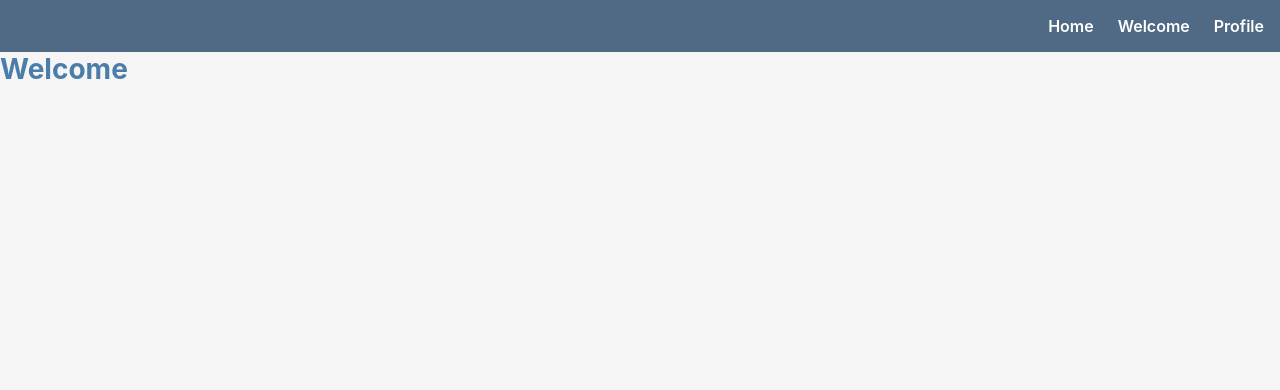
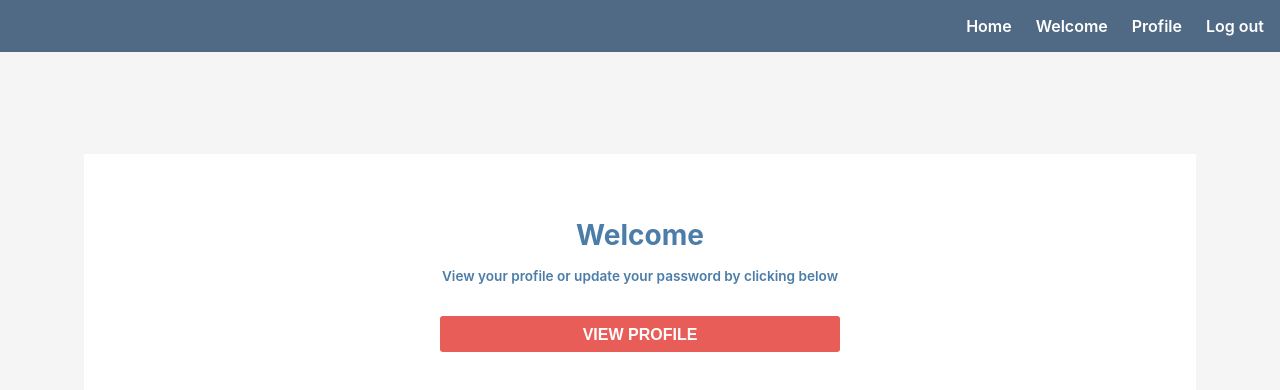
Before and after one commit to kelvinmanley/auth-app, a React (Create React App) app: page /welcome in a window 1280 px wide. Shown: the top 390 px of the page. Built offline with nearby package versions, Linux system fonts and the light colour scheme.

Commit message:
feat: general pages and auth modal switch

```diff
--- a/src/components/AuthModal/index.tsx
+++ b/src/components/AuthModal/index.tsx
@@ -1,33 +1,53 @@
 import { useMemo, useState } from "react";
 import "./style.scss";
 import { IProps, FormInputs } from "./interfaces";
+import { EMAIL_REGEX, PASSWORD_REGEX } from "../../regex-patterns";
+
+/**
+ * @param isLoginType
+ * @returns Log in instead of create account modal
+ */
 
 const AuthModal: React.FC<IProps> = ({ isLoginType = false }) => {
+  /**
+   * isLoginType used for
+   * • toggling off Repeat your password field and validation
+   * • changing the modal text
+   */
+  const modalTitle = isLoginType
+    ? "Log into your account"
+    : "Create an account";
+
+  const buttonText = isLoginType ? "Log in" : "Sign up";
+
   const [inputs, setInputs] = useState<FormInputs>({
     email: "",
     password: "",
     repeatPassword: "",
   });
 
-  const EMAIL_REGEX = /^[\w-.+]+@([\w-]+\.)+[\w-]{2,4}$/;
-  const PASSWORD_REGEX = /^(?=.*[a-z])(?=.*[\W]).{4,}$/;
-
   const validEmail = useMemo(
     () => EMAIL_REGEX.test(inputs.email),
     [inputs.email]
   );
 
+  // Log in modal doesn't display password rules
   const validPassword = useMemo(
-    () => PASSWORD_REGEX.test(inputs.password),
+    () => PASSWORD_REGEX.test(inputs.password) || isLoginType,
     [inputs.password]
   );
 
+  // Log in modal doesn't require repeat password validation
   const validRepeatPassword = useMemo(
-    () => inputs.repeatPassword === inputs.password,
-    [inputs.repeatPassword, inputs.password]
+    () => inputs.repeatPassword === inputs.password || isLoginType,
+    [inputs.repeatPassword, inputs.password, isLoginType]
   );
 
-  const validInputs = validEmail && validPassword && validRepeatPassword;
+  const validInputs =
+    validEmail &&
+    validPassword &&
+    inputs.password.length > 0 &&
+    validRepeatPassword;
 
   const handleChange = (event: { target: { name: string; value: string } }) => {
     const name = event.target.name;
@@ -37,14 +57,19 @@ const AuthModal: React.FC<IProps> = ({ isLoginType = false }) => {
 
   const handleSubmit = (event: { preventDefault: () => void }) => {
     event.preventDefault();
+    if (isLoginType) {
       alert(inputs);
       console.log(inputs);
+    } else {
+      alert(inputs);
+      console.log(inputs);
+    }
   };
 
   return (
     <div className="container">
       <div className="title">
-        <h1>Create an account</h1>
+        <h1>{modalTitle}</h1>
       </div>
 
       <form onSubmit={handleSubmit}>
@@ -79,6 +104,7 @@ const AuthModal: React.FC<IProps> = ({ isLoginType = false }) => {
           )}
         </label>
 
+        {!isLoginType && (
           <label>
             <p>Repeat your password:</p>
             <input
@@ -91,11 +117,13 @@ const AuthModal: React.FC<IProps> = ({ isLoginType = false }) => {
               <p className="validation-prompt">Passwords do not match.</p>
             )}
           </label>
+        )}
 
         <input
           className="submit-button"
           disabled={!validInputs}
           type="submit"
+          value={buttonText}
         />
       </form>
     </div>
--- a/src/components/AuthModal/style.scss
+++ b/src/components/AuthModal/style.scss
@@ -59,4 +59,9 @@ label {
   color: $salmon;
   font-size: 0.7rem;
   font-weight: 400;
+  max-width: 400px;
+
+  @media only screen and (max-width: $layout-breakpoint-small) {
+    max-width: none;
+  }
 }
--- a/src/pages/Home/index.tsx
+++ b/src/pages/Home/index.tsx
@@ -4,7 +4,7 @@ import "../../styles/general.scss";
 const Home = () => {
   return (
     <div className="page-wrapper">
-      <AuthModal />
+      <AuthModal isLoginType />
     </div>
   );
 };
--- a/src/pages/Layout/index.tsx
+++ b/src/pages/Layout/index.tsx
@@ -9,12 +9,18 @@ const Layout = () => {
         <Link to="/">
           <p className="nav-text">Home</p>
         </Link>
+
         <Link to="/welcome">
           <p className="nav-text">Welcome</p>
         </Link>
+
         <Link to="/profile">
           <p className="nav-text">Profile</p>
         </Link>
+
+        <div className="anchor">
+          <p className="nav-text">Log out</p>
+        </div>
       </nav>
 
       <Outlet />
--- a/src/pages/Layout/style.scss
+++ b/src/pages/Layout/style.scss
@@ -9,7 +9,9 @@ nav {
   padding: 0 1rem;
 }
 
-a {
+a,
+.anchor {
+  cursor: pointer;
   text-decoration: none;
 
   :hover {
--- a/src/pages/PageNotFound/index.tsx
+++ b/src/pages/PageNotFound/index.tsx
@@ -1,8 +1,13 @@
-const PageNotFound = () => {
-  return (
-    <>
-      <h1>PageNotFound</h1>
-    </>
-  );
-};
+import { Link } from "react-router-dom";
+
+const PageNotFound = () => (
+  <div className="page-wrapper">
+    <div className="content-container">
+      <h1>This page does not exist</h1>
+      <Link to="/">
+        <button>Back to home page</button>
+      </Link>
+    </div>
+  </div>
+);
 export default PageNotFound;
--- a/src/pages/Welcome/index.tsx
+++ b/src/pages/Welcome/index.tsx
@@ -1,8 +1,17 @@
+import { Link } from "react-router-dom";
+import "../../styles/general.scss";
+
 const Welcome = () => {
   return (
-    <>
-      <h1>Welcome</h1>
-    </>
+    <div className="page-wrapper">
+      <div className="content-container">
+        <h1>Welcome</h1>
+        <p>View your profile or update your password by clicking below</p>
+        <Link to="/profile">
+          <button>View profile</button>
+        </Link>
+      </div>
+    </div>
   );
 };
 export default Welcome;
--- /dev/null
+++ b/src/regex-patterns/index.ts
@@ -0,0 +1,4 @@
+const EMAIL_REGEX = /^[\w-.+]+@([\w-]+\.)+[\w-]{2,4}$/;
+const PASSWORD_REGEX = /^(?=.*[a-z])(?=.*[\W]).{4,}$/;
+
+export { EMAIL_REGEX, PASSWORD_REGEX };
--- a/src/styles/general.scss
+++ b/src/styles/general.scss
@@ -1,5 +1,6 @@
 @import "./breakpoints.scss";
 @import "./colors.scss";
+@import "./mixins.scss";
 
 body {
   background-color: $off-light;
@@ -19,3 +20,32 @@ body {
     font-size: 0.8rem;
   }
 }
+
+.content-container {
+  align-items: center;
+  background-color: $light;
+  display: flex;
+  flex-direction: column;
+  gap: 1rem;
+  margin: 42px 84px;
+  padding: 64px 42px 72px;
+  text-align: center;
+  width: 100%;
+
+  @media only screen and (max-width: $layout-breakpoint-small) {
+    align-items: stretch;
+    margin: 42px 0;
+    min-width: 0;
+    padding: 42px 32px;
+    width: 100%;
+  }
+
+  @media only screen and (max-width: $layout-breakpoint-extra-small) {
+    padding: 42px 16px;
+  }
+
+  button {
+    @include buttonStyle();
+    margin-top: 16px;
+  }
+}
--- a/src/styles/mixins.scss
+++ b/src/styles/mixins.scss
@@ -1,3 +1,4 @@
+@import "./breakpoints.scss";
 @import "./colors.scss";
 
 @mixin buttonStyle {
@@ -10,8 +11,13 @@
   font-weight: 600;
   height: 2.25rem;
   line-height: 2.25rem;
+  min-width: 400px;
   text-transform: uppercase;
   width: 100%;
+
+  @media only screen and (max-width: $layout-breakpoint-small) {
+    min-width: 0;
+  }
 }
 
 @mixin disabledButtonStyle {
```
Lines whose indentation alone changed are shown as unchanged.
